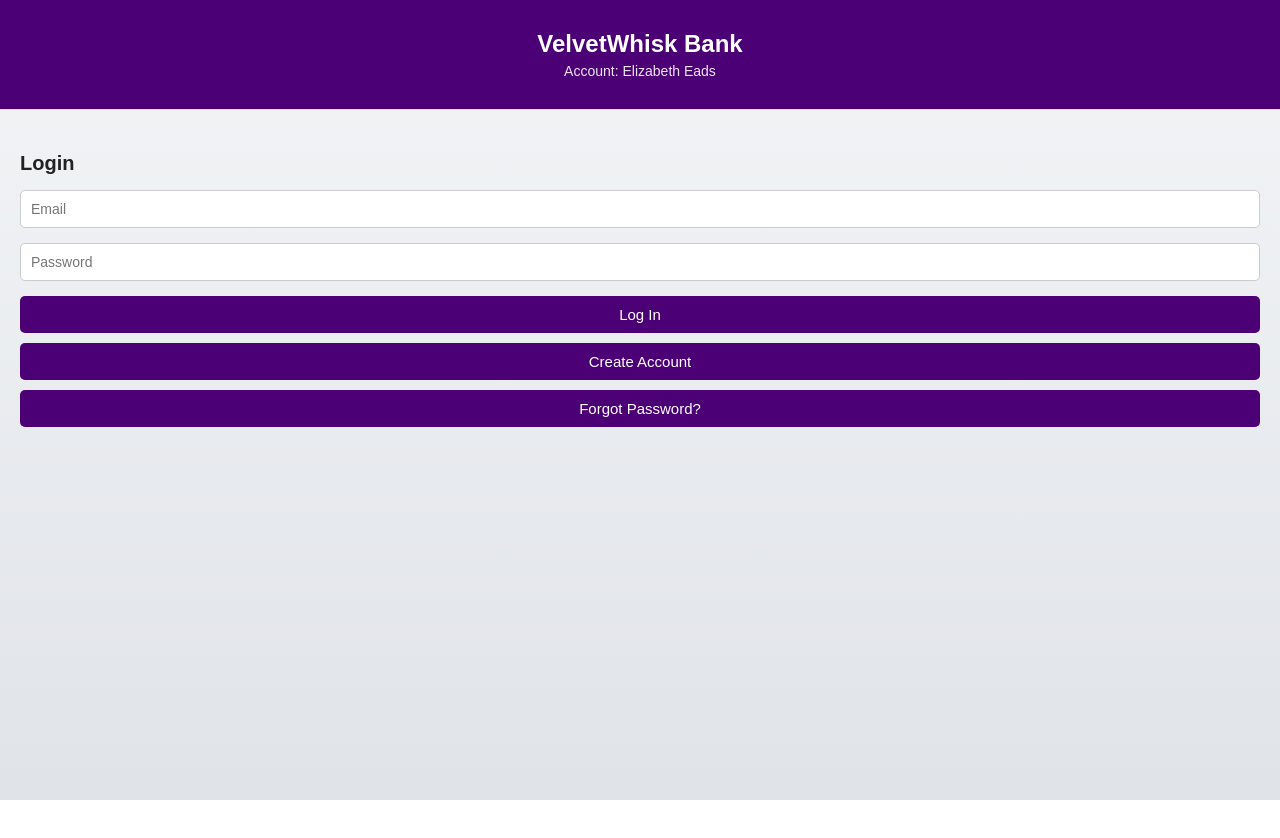
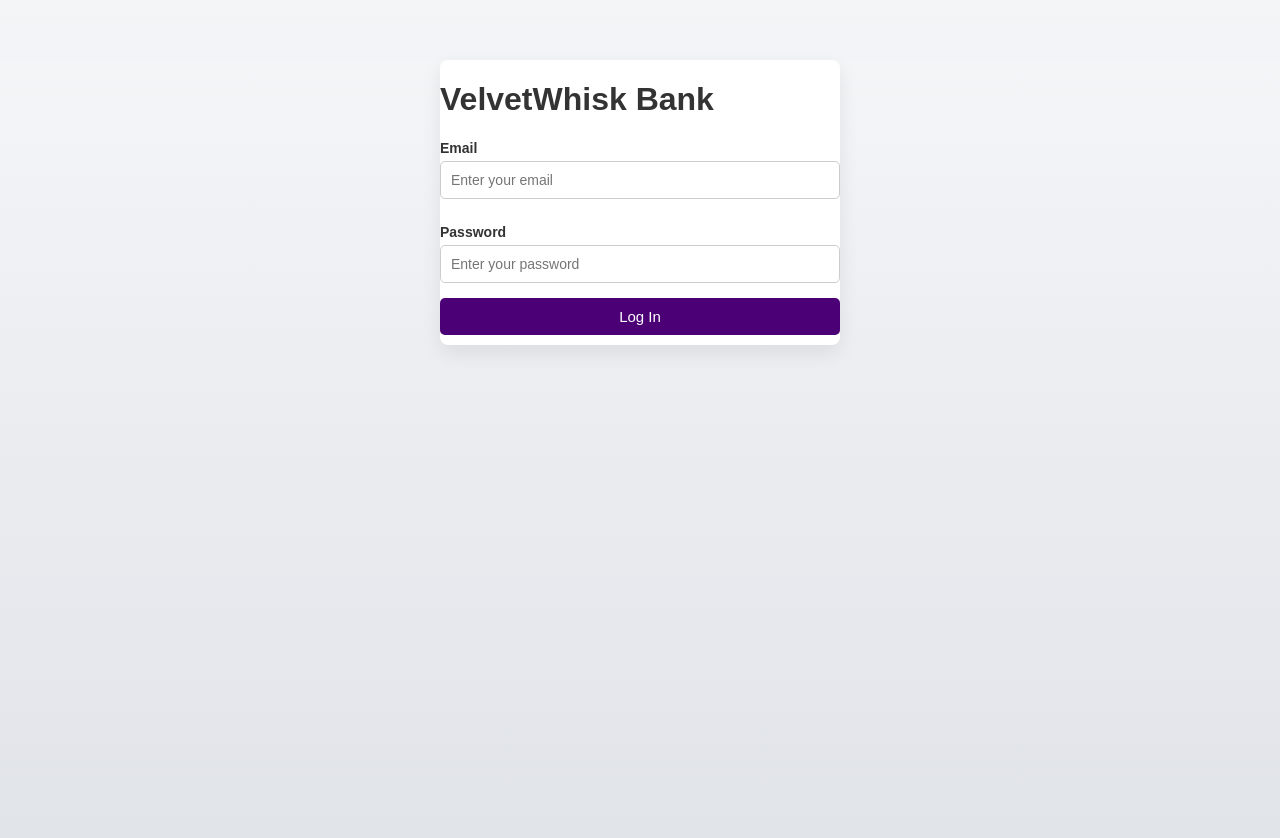
Before and after one commit to ajitunla/velvetwhisk-bank, a React (Vite) app: page / in a window 1280 px wide. Shown: the top 838 px of the page. Before the commit the page ends 800 px from the top, so only its background shows below. Built offline with nearby package versions, Linux system fonts and the light colour scheme.

Commit message:
Updated transfer form and login privacy

```diff
--- a/src/App.jsx
+++ b/src/App.jsx
@@ -3,7 +3,9 @@ import './App.css';
 
 function App() {
   const [amount, setAmount] = useState('');
-  const [recipient, setRecipient] = useState('');
+  const [recipientName, setRecipientName] = useState('');
+  const [recipientAccount, setRecipientAccount] = useState('');
+  const [recipientBank, setRecipientBank] = useState('');
   const [transactions, setTransactions] = useState([
     "Ref #9082313 – Received $10,000 from Hope Children's Home",
     "Ref #9082323 – Received $20,000 from Hope Children's Home",
@@ -26,73 +28,94 @@ function App() {
   };
 
   const handleTransfer = () => {
-    if (amount && recipient && pinInput) {
+    if (recipientName && recipientAccount && recipientBank && amount && pinInput === '1952') {
       const newRef = Math.floor(Math.random() * 10000000);
-      const newTransaction = `Ref #${newRef} – Sent $${amount} to ${recipient}`;
+      const newTransaction = `Ref #${newRef} – Sent $${amount} to ${recipientName} at ${recipientBank}`;
       setTransactions([newTransaction, ...transactions]);
       setBalance(balance - parseFloat(amount));
+      setRecipientName('');
+      setRecipientAccount('');
+      setRecipientBank('');
       setAmount('');
-      setRecipient('');
       setPinInput('');
       setShowTransferForm(false);
+    } else {
+      alert("Please fill all fields correctly and enter the correct PIN (1952).");
     }
   };
 
   return (
-    <div>
-      <div className="app-header">
-        <h1>VelvetWhisk Bank</h1>
-        <p>Account: Elizabeth Eads</p>
-      </div>
-
+    <div className="app-container">
+      <h1>VelvetWhisk Bank</h1>
       {!isAuthenticated ? (
-        <div className="login-box">
-          <h2>Login</h2>
-
+        <div>
+          <label>Email</label>
           <input
             type="email"
             value={emailInput}
             onChange={(e) => setEmailInput(e.target.value)}
-            placeholder="Email"
+            placeholder="Enter your email"
           />
+
+          <label>Password</label>
           <input
             type="password"
             value={passwordInput}
             onChange={(e) => setPasswordInput(e.target.value)}
-            placeholder="Password"
+            placeholder="Enter your password"
           />
+
           <button onClick={handleLogin}>Log In</button>
-
-          <div className="login-options">
-            <button>Create Account</button>
-            <button>Forgot Password?</button>
-          </div>
         </div>
       ) : (
-        <div className="login-box">
+        <>
           <p><strong>Account:</strong> Elizabeth Eads</p>
+          <p><strong>Account Number:</strong> 0452912038</p>
+          <p><strong>Routing Number:</strong> 110002938</p>
           <p><strong>Balance:</strong> ${balance.toLocaleString()}</p>
 
           {showTransferForm ? (
             <>
+              <label>Recipient Full Name</label>
               <input
                 type="text"
-                value={recipient}
-                onChange={(e) => setRecipient(e.target.value)}
-                placeholder="Recipient Name"
+                value={recipientName}
+                onChange={(e) => setRecipientName(e.target.value)}
+                placeholder="Full Name"
               />
+
+              <label>Account Number</label>
+              <input
+                type="text"
+                value={recipientAccount}
+                onChange={(e) => setRecipientAccount(e.target.value)}
+                placeholder="Account Number"
+              />
+
+              <label>Bank Name</label>
+              <input
+                type="text"
+                value={recipientBank}
+                onChange={(e) => setRecipientBank(e.target.value)}
+                placeholder="Bank Name"
+              />
+
+              <label>Amount</label>
               <input
                 type="number"
                 value={amount}
                 onChange={(e) => setAmount(e.target.value)}
                 placeholder="Amount"
               />
+
+              <label>PIN</label>
               <input
                 type="password"
                 value={pinInput}
                 onChange={(e) => setPinInput(e.target.value)}
                 placeholder="Enter PIN"
               />
+
               <button onClick={handleTransfer}>Send Money</button>
               <button onClick={() => setShowTransferForm(false)}>Cancel</button>
             </>
@@ -106,7 +129,7 @@ function App() {
               <div key={index} className="transaction-item">{t}</div>
             ))}
           </div>
-        </div>
+        </>
       )}
     </div>
   );
```
